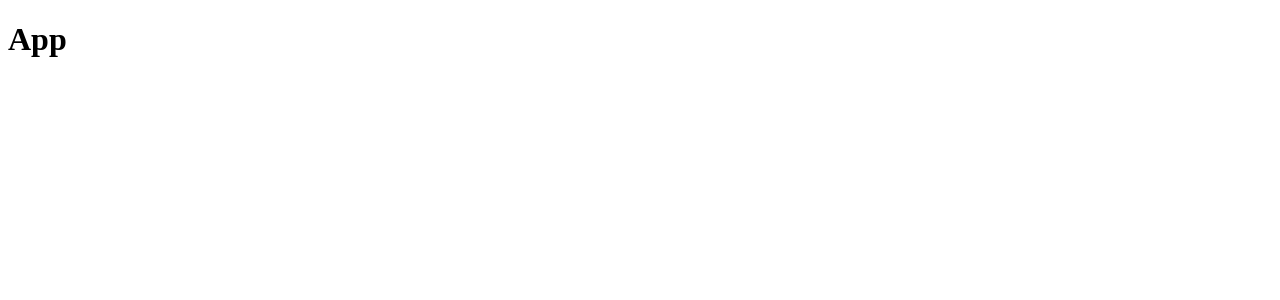
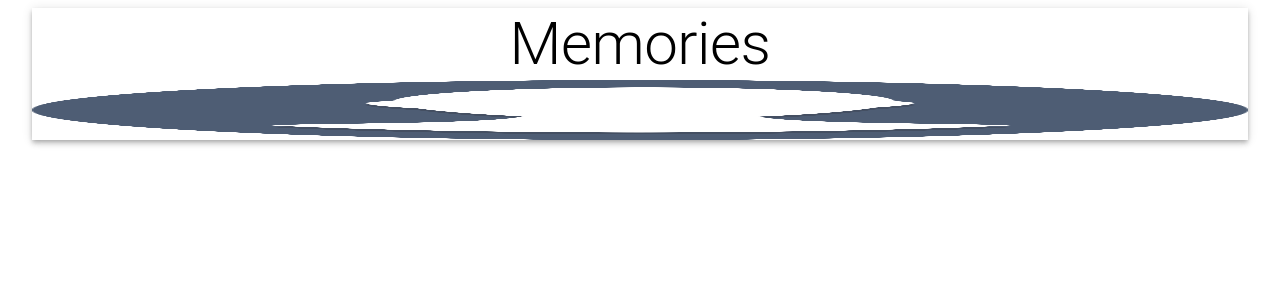
Before and after one commit to Purplepenguin67/pop-social, a React (Create React App) app in the folder client/: page / in a window 1280 px wide. Shown: the top 300 px of the page. Built offline with nearby package versions, Linux system fonts and the light colour scheme.

Commit message:
uploaded test image"

```diff
--- a/client/src/App.js
+++ b/client/src/App.js
@@ -1,11 +1,17 @@
 import React from 'react';
 
+import { Container, AppBar, Typography, Grow, Grid } from '@material-ui/core';
+import memories from './images/profile-pic.png';
 const App = () => {
     return(
-        <div>
-            <h1>App</h1>
+        <Container maxWidth="lg">
+            <AppBar position="static" color="inherit">
+                <Typography variant="h2" align="center">Memories</Typography>
+                <img src={memories} alt="memories" height="60" />
 
-        </div>
+            </AppBar>
+
+        </Container>
 
     );
 
```
Also changed, not shown: client/src/images/profile-pic.png (added).
